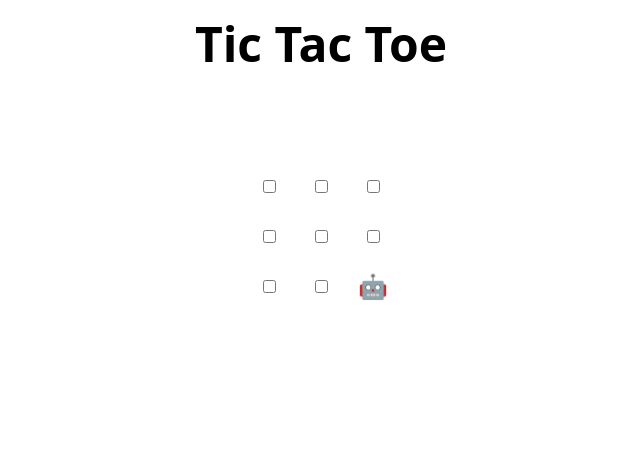
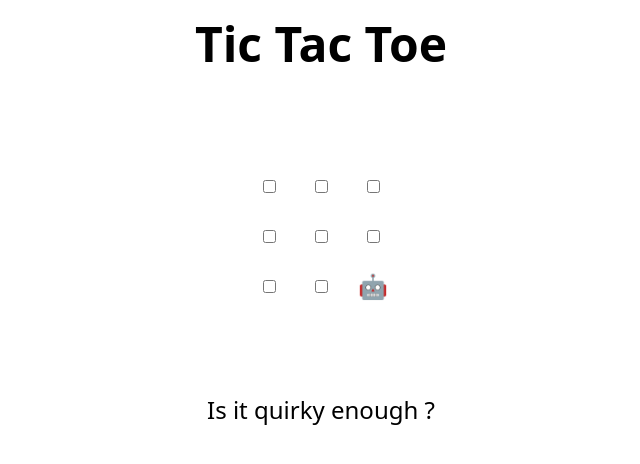
Before and after one commit to SaubhagyaDeep/skills-review-pull-requests, a plain HTML site: page index.html in a window 1280 px wide. Shown: the whole page, without its empty margins (319-959 px from the left). Drawn offline with Linux system fonts and the light colour scheme.

Commit message:
Update index.html
sure will do

```diff
--- a/index.html
+++ b/index.html
@@ -48,7 +48,7 @@
 </table>
 
 <h2 hidden>Game over, refresh to play again 🧑‍💻 🤖!</h2>
-
+Is it quirky enough ?
 <script>
   // Initialization
   const boxes = Array.from(document.querySelectorAll("td"));
```
